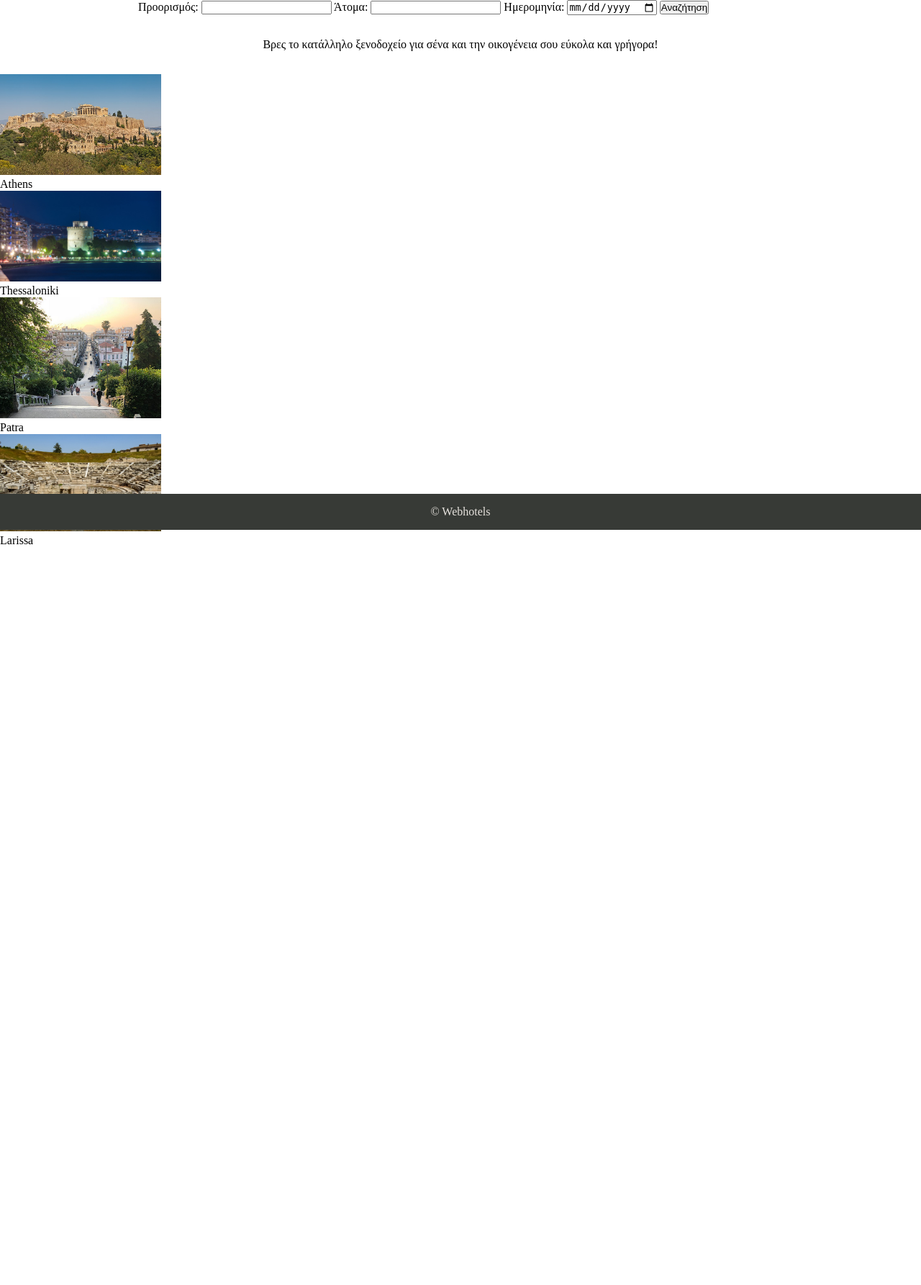
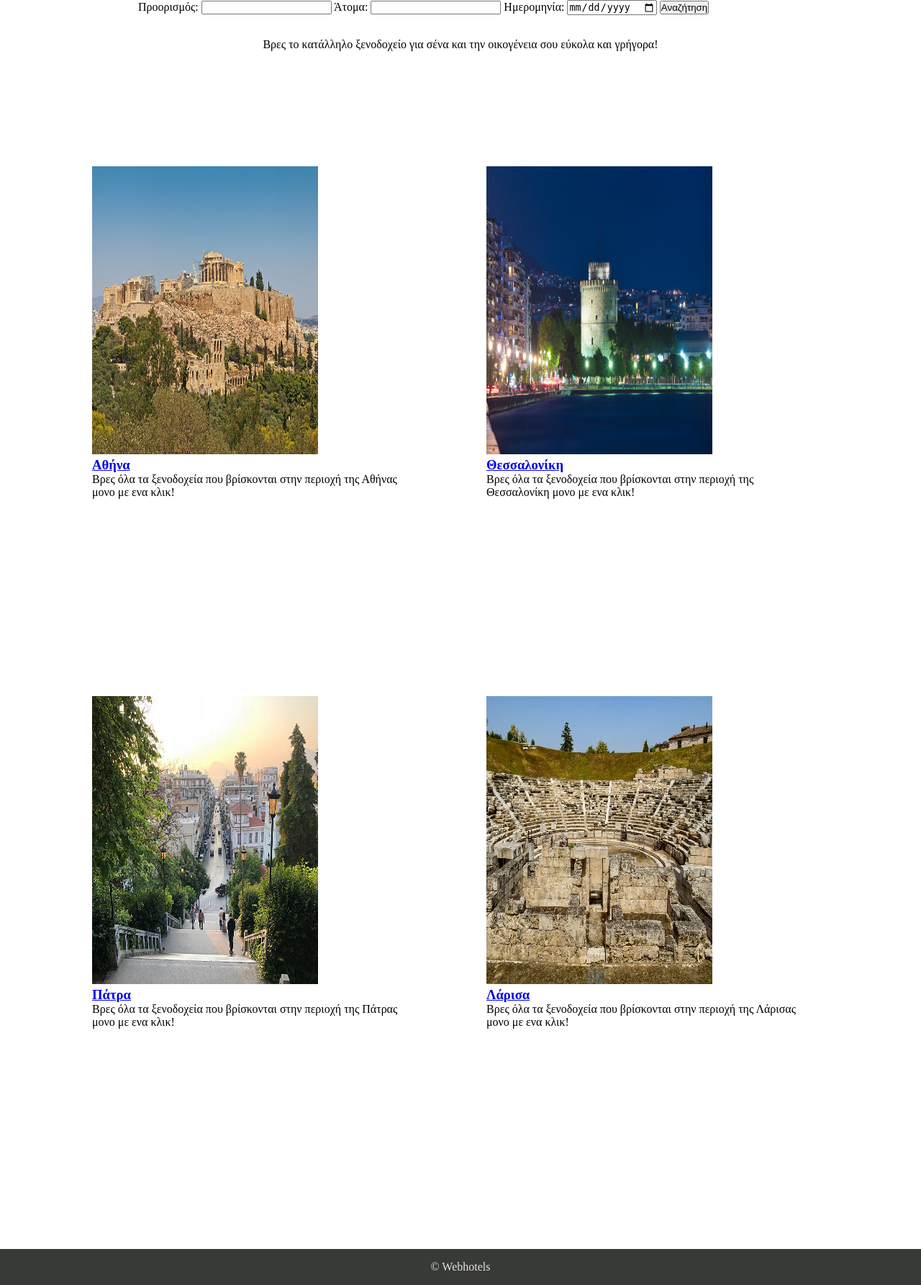
Before and after one commit to Button99/WebHotel-Project, a PHP site: page / in a window 1280 px wide. Shown: the part 64-1849 px from the top of the page at 72% size. Before the commit the page ends 820 px from the top, so only its background shows below. Run offline with PHP 8.4, Linux system fonts and the light colour scheme.

Commit message:
index style

```diff
--- a/index.php
+++ b/index.php
@@ -7,38 +7,31 @@
 </section>
 <section class="town-pictures">
     <ul class="town-cards">
+        <li>
+            <a href="athens.php"><img src="./media/Athens.jpg" tag="Athens" />
+            <h3>Αθήνα</h3></a>
+            <p>Βρες όλα τα ξενοδοχεία που βρίσκονται στην περιοχή της Αθήνας μονο με ενα κλικ!</p>
+        </li>
 
         <li>
-            <div class="card">
-                <img src="./media/Athens.jpg" tag="Athens" >
-                    <div class="container">
-                        <p>Athens</p>
-                </div>
-            </div>
+            <a href="thessaloniki.php"><img src="./media/Thessaloniki.jpg" tag="Thessaloniki"/>
+            <h3>Θεσσαλονίκη</h3></a>
+            <p>Βρες όλα τα ξενοδοχεία που βρίσκονται στην περιοχή της Θεσσαλονίκη μονο με ενα κλικ!</p>
+
+        </li>
+
+
+        <li>
+            <a href="patra.php"><img src="./media/Patra.jpg" tag="Patra"/>
+            <h3>Πάτρα</h3></a>
+            <p>Βρες όλα τα ξενοδοχεία που βρίσκονται στην περιοχή της Πάτρας μονο με ενα κλικ!</p>
+
         </li>
         <li>
-            <div class="card">
-                <img src="./media/Thessaloniki.jpg" tag="Thessaloniki"/>
-                <div class="container">
-                    <p>Thessaloniki</p>
-                </div>
-            </div>
-        </li>
-        <li>
-            <div class="card">
-                <img src="./media/Patra.jpg" tag="Patra"/>
-                <div class="container">
-                    <p>Patra</p>
-                </div>
-            </div>
-        </li>
-        <li>
-            <div class="card">
-                <img src="./media/Larissa.jpg" tag="Larissa"/>
-                <div class="container">
-                    <p>Larissa<p>
-                </div>
-            </div>
+            <a href="larissa.php"><img src="./media/Larissa.jpg" tag="Larissa"/>
+            <h3>Λάρισα</h3></a>
+            <p>Βρες όλα τα ξενοδοχεία που βρίσκονται στην περιοχή της Λάρισας μονο με ενα κλικ!</p>
+
         </li>
     </ul>
 </section>
--- a/style.css
+++ b/style.css
@@ -49,10 +49,11 @@ html, body {
 
 footer {
     width: 100%;
-    position: fixed;
+    position: relative;
     left: 0;
     bottom: 0;
     padding: 1rem;
+    margin-bottom: 00%;
     color: black;
     text-align: center;
     background-color: #373A36;
@@ -68,19 +69,35 @@ footer p {
 }
 
 .town-pictures {
-    display: inline;
+    margin: 5rem;
+    width: 90%;
+}
+
+.town-cards li{
+    display: inline-block;
+    width: 40%;
+    height: 80vh;
+    margin: 3rem;
 }
 
 
-.card {
-    width: 50%;
-    display: inline-block;
+.town-cards img {
+    width: 70%;
+    height: 50vh;
+}
+
+.town-cards {
+    padding-right: 2rem;
+}
+
+.town-cards li a {
+    transition: .5s ease;
+}
+.town-cards li a:hover {
+    opacity: 1;
+    background-color: #373A36;
+
 }
 
 
-.card img {
-    width: 35%;
-    height: 35%;
-}
-
 /* fix the img size and put them inline */
```
